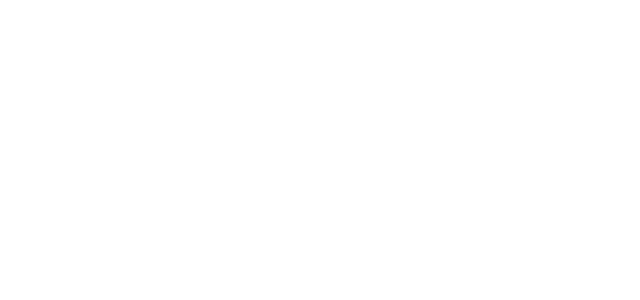
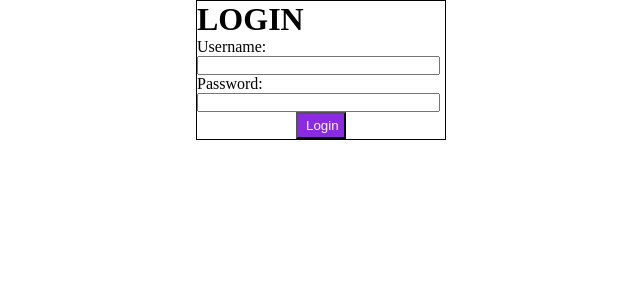
Before and after one commit to Csprier/grimoire-client2, a React (Create React App) app: page / in a window 1280 px wide. Shown: the top 300 px of the page, without its empty margins (319-959 px from the left). Built offline with nearby package versions, Linux system fonts and the light colour scheme.

Commit message:
setup hooks on login form

```diff
--- a/src/App.js
+++ b/src/App.js
@@ -1,5 +1,7 @@
 import React from 'react';
 import './App.css';
+
+import Login from './components/Login';
 
 function App() {
   return (
@@ -7,6 +9,7 @@ function App() {
       <header className="App-header">
 
       </header>
+      <Login />
     </div>
   );
 }
--- /dev/null
+++ b/src/components/Login.js
@@ -0,0 +1,49 @@
+import React, { useState } from 'react';
+import './css/login.css';
+
+const Login = () => {
+  let [username, onChangeUsername] = useState('');
+  let [password, onChangePassword] = useState('');
+  let error;
+  return(
+    <form
+      className="login-form"
+      onSubmit={(e) => {
+        e.preventDefault();
+        console.log(username, password)
+      }}
+    >
+      <h1>LOGIN</h1>
+      <label>
+        Username:
+        <input
+          name="login"
+          type="text"
+          onChange={(e) => {
+            console.log(e.target.value);
+            let typedUsername = e.target.value;
+            onChangeUsername(typedUsername)
+          }}
+        />
+      </label>
+      <label>
+        Password:
+        <input
+          name="password"
+          type="password"
+          onChange={(e) => {
+            console.log(e.target.value);
+            let typedPassword = e.target.value;
+            onChangePassword(typedPassword)
+          }}
+        />
+      </label>
+      <button
+        type="submit"
+        className="login-button"
+      >Login</button>
+    </form>
+  );
+}
+
+export default Login;
--- /dev/null
+++ b/src/components/css/login.css
@@ -0,0 +1,19 @@
+.login-form {
+  display: flex;
+  flex-direction: column;
+  max-width: 250px;
+  margin: 0 auto;
+  border: 1px solid black;
+}
+.login-form input {
+  width: 98%;
+  margin: 0 auto;
+}
+
+.login-button {
+  width: 50px;
+  margin: 0 auto;
+  padding: 4px 8px;
+  color: white;
+  background-color: blueviolet;
+}
```
